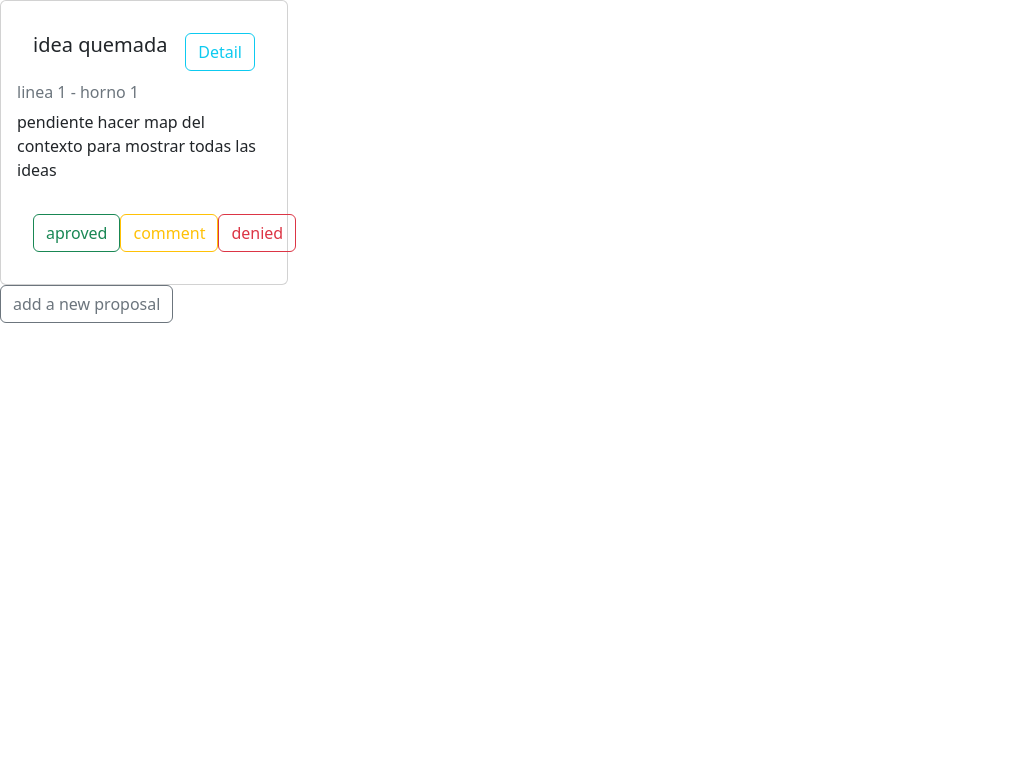
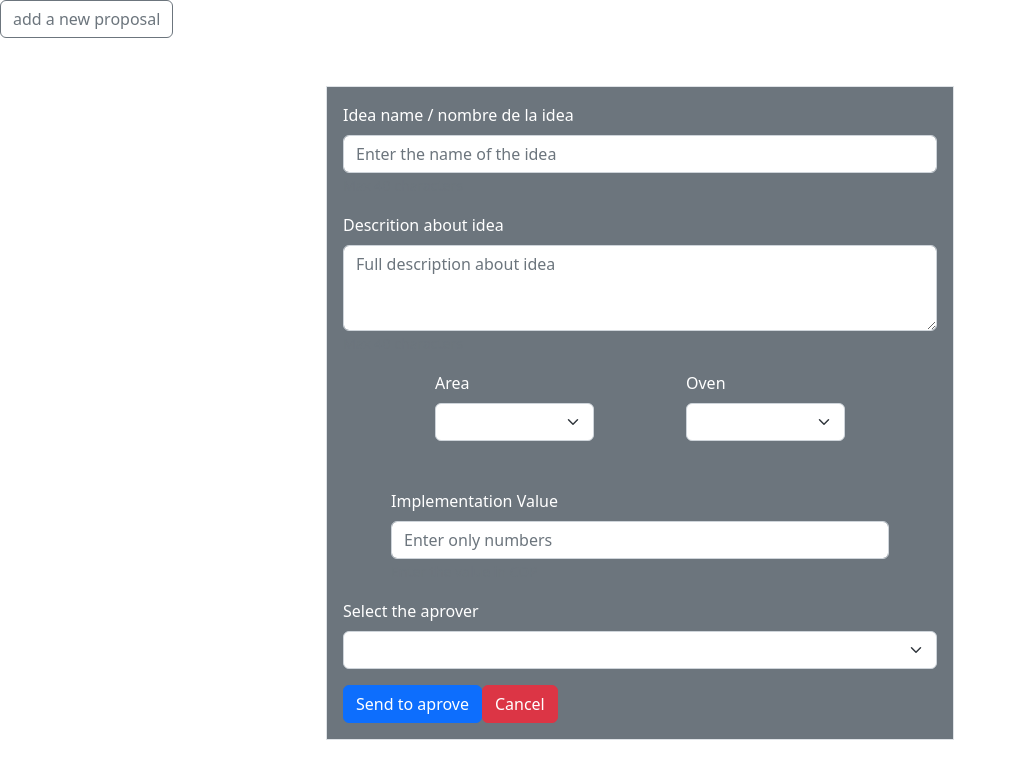
Before and after one commit to JPPUERTAORREGO/approvals, a React (Create React App) app: page /proposals in a window 1280 px wide. Shown: the top 778 px of the page, without its empty margins (0-1017 px from the left). Built offline with nearby package versions, Linux system fonts and the light colour scheme.

Commit message:
try to make a view detail on view all proposals

```diff
--- a/src/components/AddProposal/AddNewProposalComponent.js
+++ b/src/components/AddProposal/AddNewProposalComponent.js
@@ -62,9 +62,6 @@ export const AddNewProposalComponent =()=> {
 
     }
 
-
-
-
     return (
         <AddNewProposalForm
         onChangeName = {onChangeName}
--- a/src/components/AddProposal/AddNewProposalForm.js
+++ b/src/components/AddProposal/AddNewProposalForm.js
@@ -17,7 +17,7 @@ export const AddNewProposalForm =(props)=> {
 
     return(
         <div className='container-xxl d-flex justify-content-center'>
-        <Form className = 'w-50 p-3 m-5 border border-dark-subtle bg-secondary'>
+        <Form className = 'w-50 p-3 m-5 border border-dark-subtle bg-secondary text-white'>
             <Form.Group className="mb-3" controlId="formBasicEmail">
                 <Form.Label>Idea name / nombre de la idea</Form.Label>
                 <Form.Control onChange={onChangeName} type="text" maxLength='40' placeholder="Enter the name of the idea" />
@@ -72,7 +72,7 @@ export const AddNewProposalForm =(props)=> {
                     </Form.Select>
                 </Form.Group>
             </Form.Group>
-            <Form.Group className="mb-3" controlId="formBasicEmail">
+            <Form.Group className="mb-3 m-5" controlId="formBasicEmail">
                 <Form.Label>Implementation Value</Form.Label>
                 <Form.Control onChange={onChangeCost} type="number" maxLength='40' placeholder="Enter only numbers" />
                 <Form.Text className="text-muted">
--- a/src/components/AllProposals/AllProposalsComponent.js
+++ b/src/components/AllProposals/AllProposalsComponent.js
@@ -1,15 +1,27 @@
-import React from "react";
+import React, {useContext, useState} from "react";
 import { ProposalCardView } from "../ProposalCard/ProposalCardView";
+import { ProposalsContext } from "../../context/ProposalsContext";
 
 
-export const AllProposalsComponent =()=> {
+export const AllProposalsComponent =(props)=> {
+    const {activateDetail, setActivateDetail} = props
+    const {proposals} = useContext(ProposalsContext)
+    const [newDetail, setNewDetail] = useState(activateDetail);
+
+    const handleDetail =()=> {
+        setNewDetail(!activateDetail)
+        setActivateDetail(newDetail)
+    }
 
     return(
-        <ProposalCardView
-        nameIdea= {'idea quemada'}
-        descriptionIdea = {'pendiente hacer map del contexto para mostrar todas las ideas'}
-        area = {'linea 1'}
-        oven = {'horno 1'}
-        />
+        proposals.map(
+            proposal=><ProposalCardView
+        key = {proposal.id}
+        nameIdea = {proposal.nameIdea}
+        area = {proposal.area}
+        oven = {proposal.oven}
+        handleDetail = {handleDetail}
+        />)
+
     )
 }
--- a/src/components/AllProposals/AllProposalsView.js
+++ b/src/components/AllProposals/AllProposalsView.js
@@ -1,20 +1,45 @@
-import React from 'react'
+import React, {useState} from 'react'
 import { useNavigate } from 'react-router-dom'
 import { ButtonNav } from '../../utils/ButtonNav'
+import { ProposalDetail } from '../ProposalDetail/ProposalDetail'
 import { AllProposalsComponent } from './AllProposalsComponent'
 
 export const AllProposalsView =()=>{
-
+    const [activateDetail, setActivateDetail] = useState(false);
     const navigate = useNavigate()
     const handleAddProposal =()=>{
         navigate('/add-proposal')
     }
 
-    return(
-        <div>
-            <AllProposalsComponent/>
-            <ButtonNav handleNav={handleAddProposal}goTo='add a new proposal'/>
+    console.log("activate detail",activateDetail)
+
+    if (!activateDetail) {
+            return(
+        <>
+        <ButtonNav handleNav={handleAddProposal}goTo='add a new proposal'/>
+        <div className='d-flex justify-content-between '>
+            <div className='d-flex justify-content-between '>
+                <AllProposalsComponent setActivateDetail={setActivateDetail} activateDetail={activateDetail}/>
+            </div>
+            <ProposalDetail/>
         </div>
 
+        </>
     )
+    }
+    else{
+        return(
+            <>
+            <ButtonNav handleNav={handleAddProposal}goTo='add a new proposal'/>
+            <div >
+                <div className='d-flex justify-content-between '>
+                    <AllProposalsComponent setActivateDetail={setActivateDetail} activateDetail={activateDetail}/>
+                </div>
+             </div>
+
+            </>
+        )
+    }
+
+
 }
--- a/src/components/ProposalCard/ProposalCardView.js
+++ b/src/components/ProposalCard/ProposalCardView.js
@@ -6,7 +6,6 @@ import Button from 'react-bootstrap/Button'
 export const ProposalCardView =(props)=> {
     const {
         nameIdea,
-        descriptionIdea,
         area,
         oven,
         handleAproved,
@@ -22,7 +21,6 @@ export const ProposalCardView =(props)=> {
                 <Button variant="outline-info" onClick = {handleDetail}>Detail</Button>
             </Card.Body>
             <Card.Subtitle className="mb-2 text-muted">{area} - {oven}</Card.Subtitle>
-            <Card.Text>{descriptionIdea}</Card.Text>
             <Card.Body className='d-flex justify-content-evenly'>
                 <Button variant="outline-success" onClick = {handleAproved}>aproved</Button>
                 <Button variant="outline-warning" onClick = {handleComment}>comment</Button>
--- /dev/null
+++ b/src/components/ProposalDetail/ProposalDetail.js
@@ -0,0 +1,8 @@
+import React from 'react'
+import {AddNewProposalForm} from '../AddProposal/AddNewProposalForm'
+
+export const ProposalDetail =()=> {
+    return(
+        <AddNewProposalForm/>
+    )
+}
```
